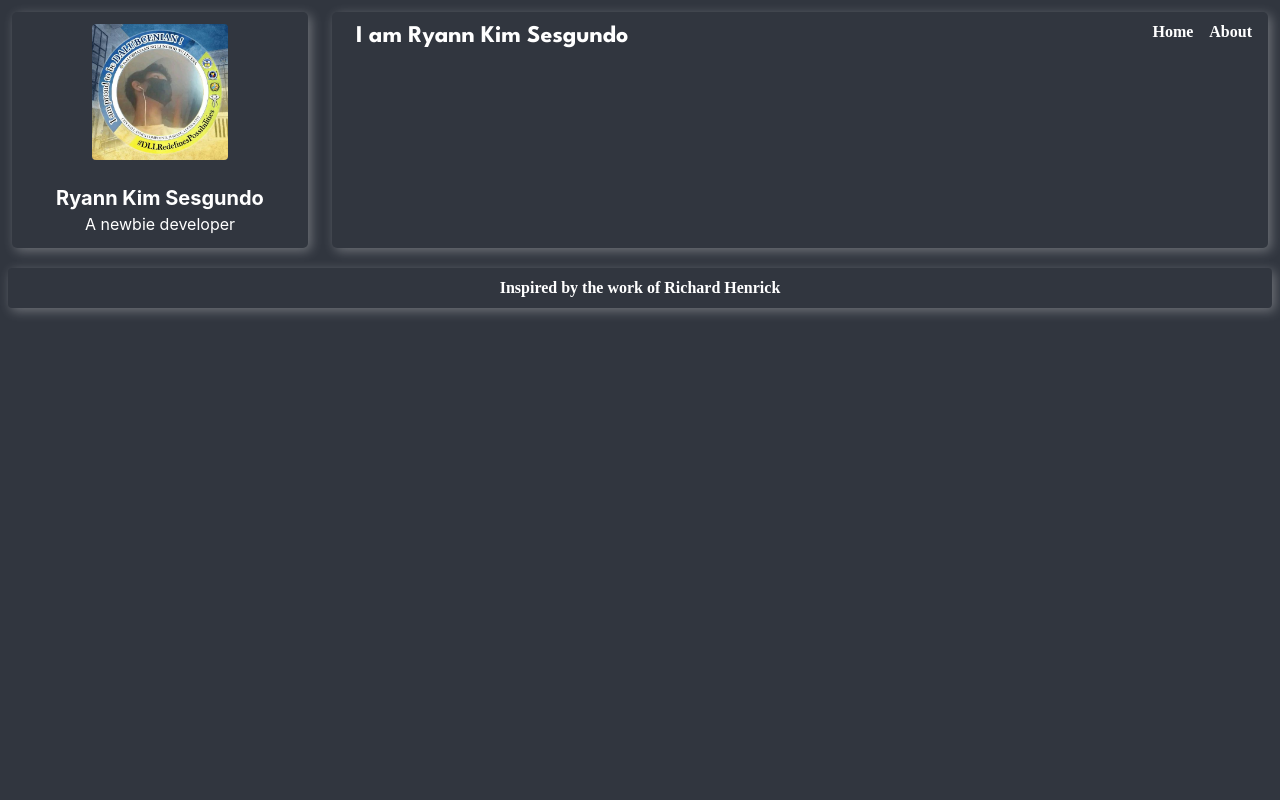
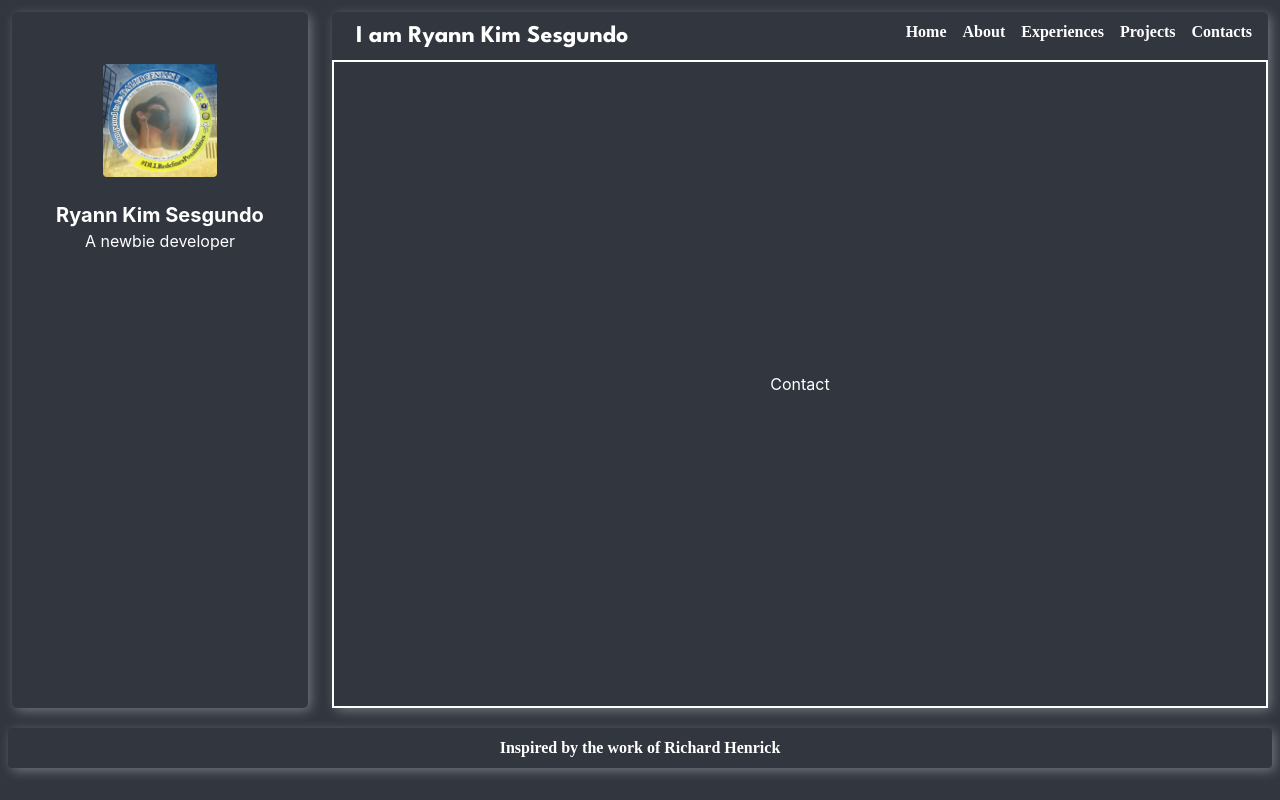
Before and after one commit to RyannKim327/ryannkim327.github.io, a React (Create React App) app: page /contacts in a window 1280 px wide. Built offline with nearby package versions, Linux system fonts and the light colour scheme.

Commit message:
08-10-24 10:00

```diff
--- a/src/App.css
+++ b/src/App.css
@@ -7,6 +7,7 @@
     "left right"
     "footer footer";
   grid-template-columns: 1fr 3fr;
+  grid-template-rows: 9fr 1fr;
   gap: 1;
 }
 
--- a/src/App.tsx
+++ b/src/App.tsx
@@ -5,7 +5,7 @@
 
 const App = () => {
   return (
-    <div className="bg-[#31363f] h-screen w-screen text-white">
+    <div className="bg-[#31363f] h-screen w-screen h-screen text-white">
       <Index />
     </div>
   )
--- a/src/components/footer.tsx
+++ b/src/components/footer.tsx
@@ -25,7 +25,7 @@
   }, [toggle])
 
   return (
-    <div className="footer custom-shadow roboto-slab rounded w-auto text-center m-2 p-2">
+    <div className="footer custom-shadow roboto-slab rounded w-auto text-center h-fit m-2 p-2">
       <h3>{credits}</h3>
     </div>
   )
--- a/src/components/header.tsx
+++ b/src/components/header.tsx
@@ -8,6 +8,9 @@
       <nav className="rounded-bl-lg border-white roboto-slab">
         <Link className="px-2 cursor-pointer" to="/">Home</Link>
         <Link className="px-2 cursor-pointer" to="/about">About</Link>
+        <Link className="px-2 cursor-pointer" to="/experience">Experiences</Link>
+        <Link className="px-2 cursor-pointer" to="/projects">Projects</Link>
+        <Link className="px-2 cursor-pointer" to="/contacts">Contacts</Link>
       </nav>
     </div>
   )
--- a/src/components/index.tsx
+++ b/src/components/index.tsx
@@ -7,7 +7,7 @@
   document.title = "I am Ryann Kim Sesgundo"
   return (
     <div
-      className="main-layout w-100">
+      className="main-layout w-screen h-screen">
       <Left />
       <Right />
       <Footer />
--- a/src/components/left.tsx
+++ b/src/components/left.tsx
@@ -6,7 +6,7 @@
       className="left flex flex-col items-center m-3 p-3 rounded-[5px] custom-shadow rounded">
       <img
         src={Me}
-        className="aspect-square w-1/2 rounded mb-6 font-xl"
+        className="aspect-square w-5/12 mt-10 rounded mb-6 font-xl"
         alt="Ryann Kim Sesgundo"/>
       <h1 className="text-xl font-bold">Ryann Kim Sesgundo</h1>
       <h3>A newbie developer</h3>
--- a/src/components/right.tsx
+++ b/src/components/right.tsx
@@ -1,11 +1,26 @@
+import { Routes, Route } from 'react-router-dom'
+import Index from '../pages'
+import About from '../pages/about'
+import Contacts from '../pages/contacts'
+import Experience from '../pages/experiences'
+import Projects from '../pages/projects'
 import Header from "./header"
 
 
 const Right = () => {
   return (
     <div
-      className="right m-3 rounded-[5px] custom-shadow rounded h-svw">
+      className="flex flex-col right m-3 rounded-[5px] custom-shadow rounded">
       <Header/>
+      <div className="flex box-border h-full overflow-hidden items-center justify-center border-white border-2 border-solid">
+        <Routes>
+          <Route path="/" element={ <Index /> } />
+          <Route path="/about" element={ <About /> } />
+          <Route path="/experience" element={ <Experience /> } />
+          <Route path="/projects" element={ <Projects /> } />
+          <Route path="/contacts" element={ <Contacts /> } />
+        </Routes>
+      </div>
     </div>
   )
 }
--- /dev/null
+++ b/src/pages/about.tsx
@@ -0,0 +1,11 @@
+
+
+const About = () => {
+  return (
+    <div>
+      <h1>About</h1>
+    </div>
+  )
+}
+
+export default About
--- /dev/null
+++ b/src/pages/contacts.tsx
@@ -0,0 +1,11 @@
+
+
+const Contacts = () => {
+  return (
+    <div>
+      <h1>Contact</h1>
+    </div>
+  )
+}
+
+export default Contacts
--- /dev/null
+++ b/src/pages/experiences.tsx
@@ -0,0 +1,11 @@
+
+
+const Experiences = () => {
+  return (
+    <div>
+      <h1>Experiences</h1>
+    </div>
+  )
+}
+
+export default Experiences
--- /dev/null
+++ b/src/pages/index.tsx
@@ -0,0 +1,10 @@
+
+const Index = () => {
+  return (
+    <div>
+      <h1>Hero</h1>
+    </div>
+  )
+}
+
+export default Index
--- /dev/null
+++ b/src/pages/projects.tsx
@@ -0,0 +1,11 @@
+
+
+const Projects = () => {
+  return (
+    <div>
+      <h1>Projects</h1>
+    </div>
+  )
+}
+
+export default Projects
```
